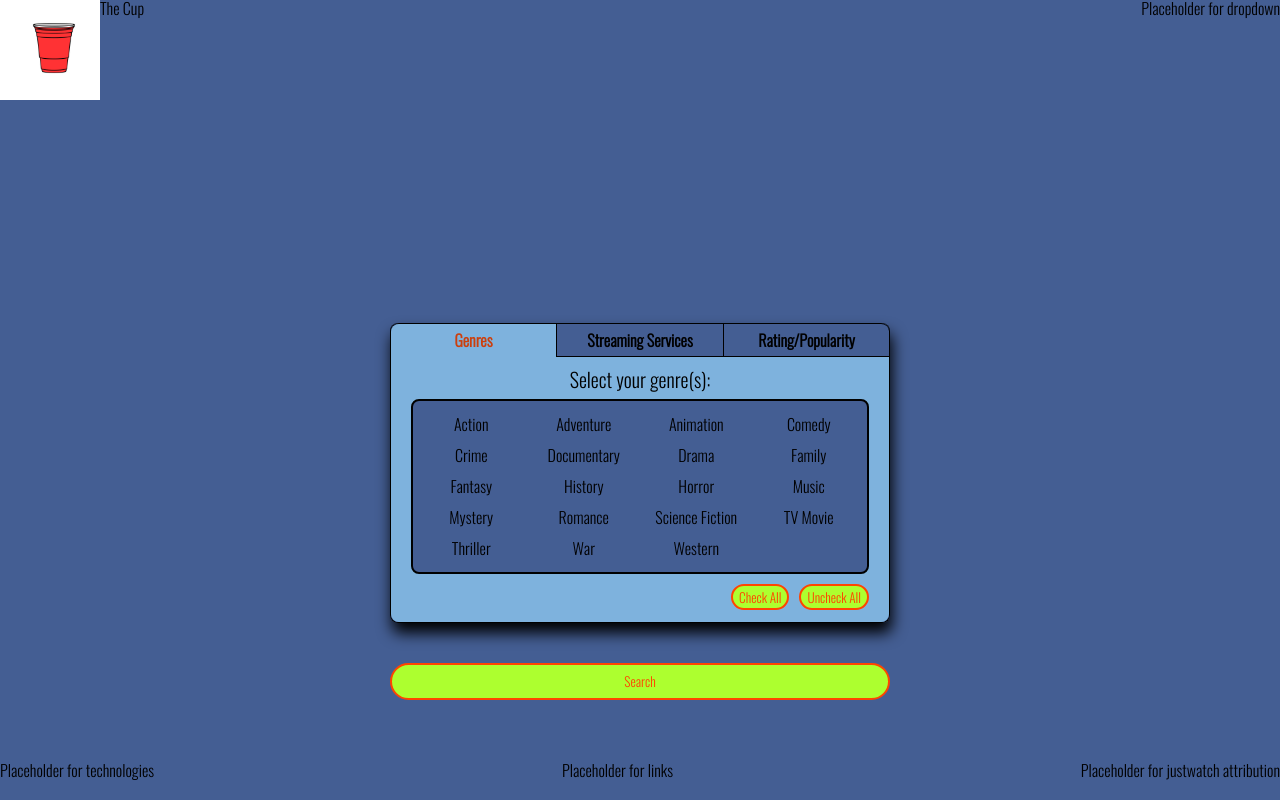
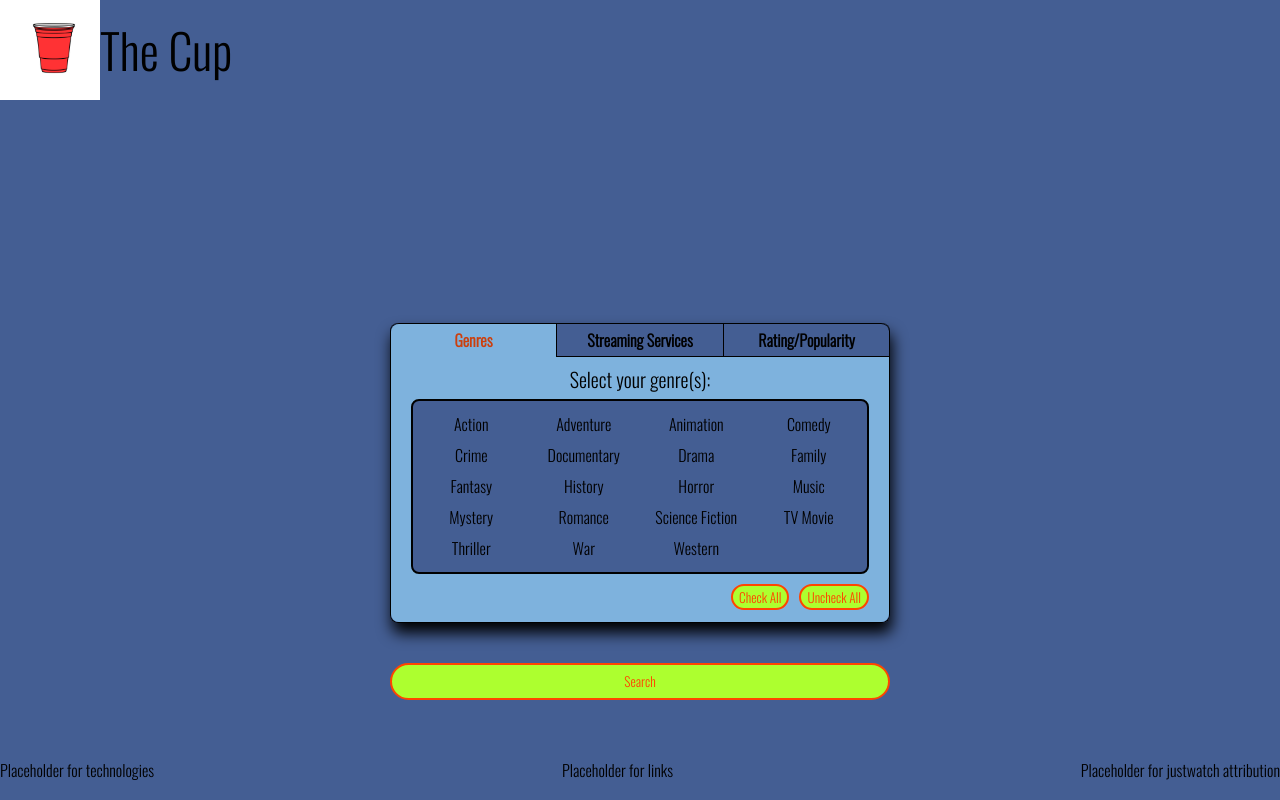
Before and after one commit to calbush/thecup, a React (Create React App) app: page / in a window 1280 px wide. Built offline with nearby package versions, Linux system fonts and the light colour scheme.

Commit message:
Remove placeholder text

```diff
--- a/src/components/Header.js
+++ b/src/components/Header.js
@@ -5,9 +5,8 @@ export default function Header(){
         <header className='header'>
             <div className='header-logo'>
                 <img src={logo} alt='plastic red cup' className='main-logo'/>
-                <h1>The Cup</h1>
+                <h1 className='header-text'>The Cup</h1>
             </div>
-            <div>Placeholder for dropdown</div>
         </header>
     )
 }
```
